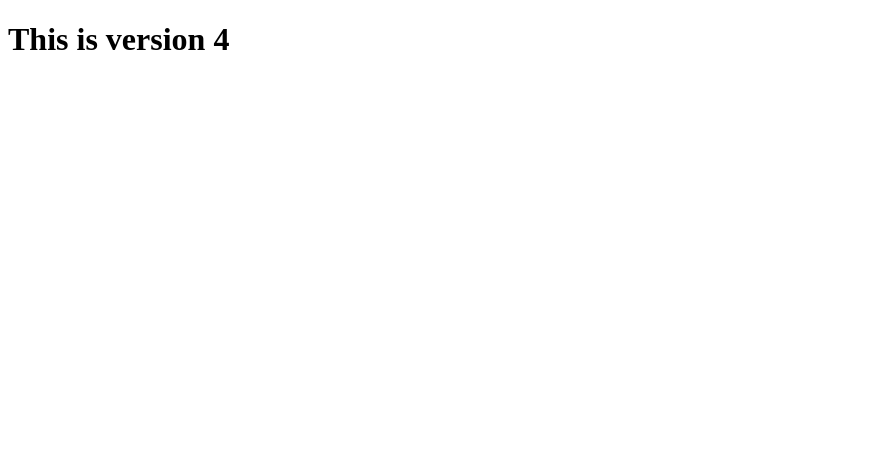
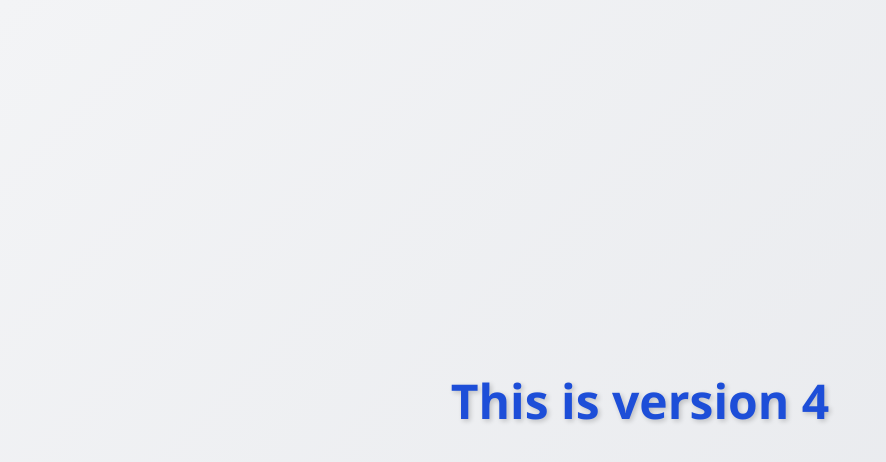
Before and after one commit to ABHAY9927/GIT-repo, a plain HTML site: page index.html in a window 1280 px wide. Shown: the whole page, without its empty margins (0-886 px from the left). Drawn offline with Linux system fonts and the light colour scheme.

Commit message:
Added design in website

```diff
--- a/index.html
+++ b/index.html
@@ -3,6 +3,7 @@
 <head>
     <meta charset="UTF-8">
     <meta name="viewport" content="width=device-width, initial-scale=1.0">
+    <link rel="stylesheet" href="style.css">
     <title>Document</title>
 </head>
 <body>
--- /dev/null
+++ b/style.css
@@ -0,0 +1,19 @@
+/* style.css */
+
+body {
+    margin: 0;
+    padding: 0;
+    background: linear-gradient(135deg, #f3f4f6, #e5e7eb);
+    font-family: 'Segoe UI', Tahoma, Geneva, Verdana, sans-serif;
+    color: #333;
+    display: flex;
+    justify-content: center;
+    align-items: center;
+    height: 100vh;
+}
+
+h1 {
+    font-size: 3rem;
+    color: #1d4ed8;
+    text-shadow: 2px 2px 5px rgba(0, 0, 0, 0.2);
+}
```
